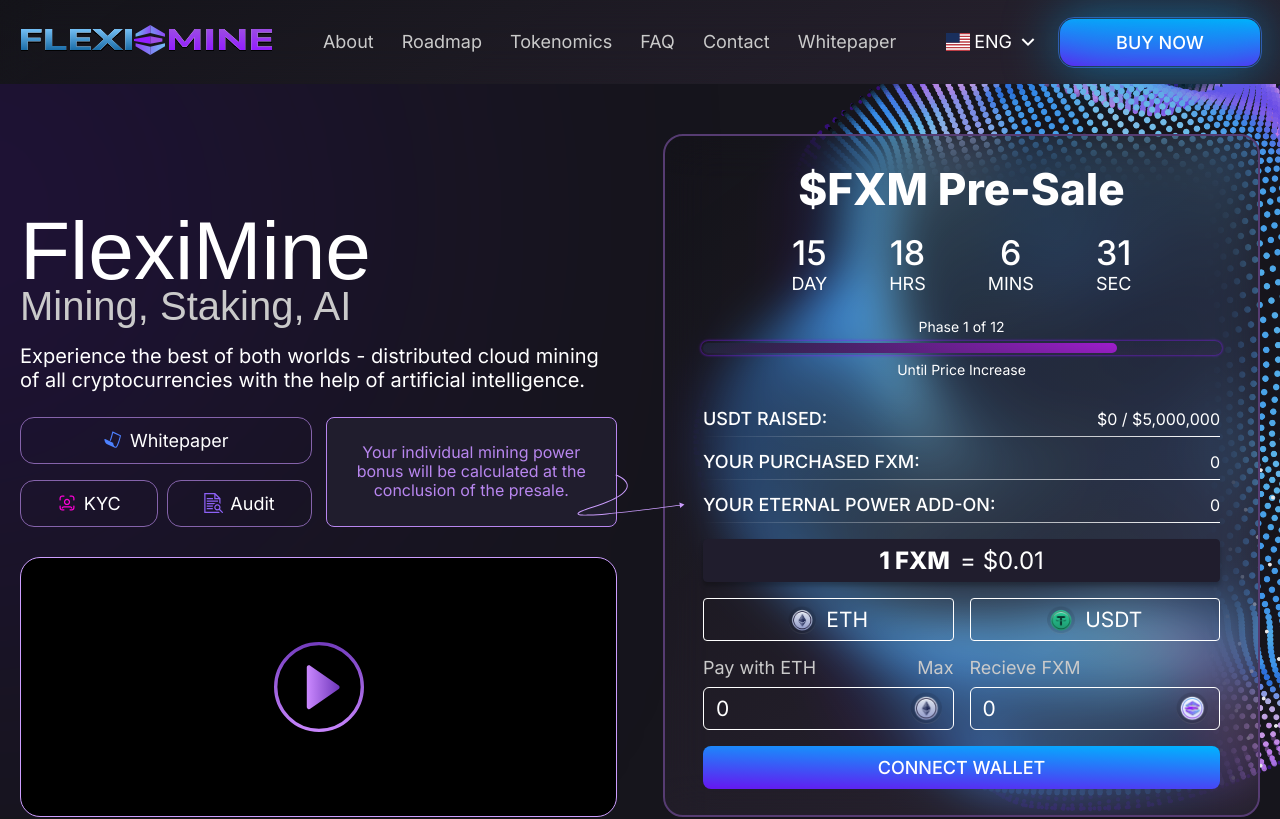
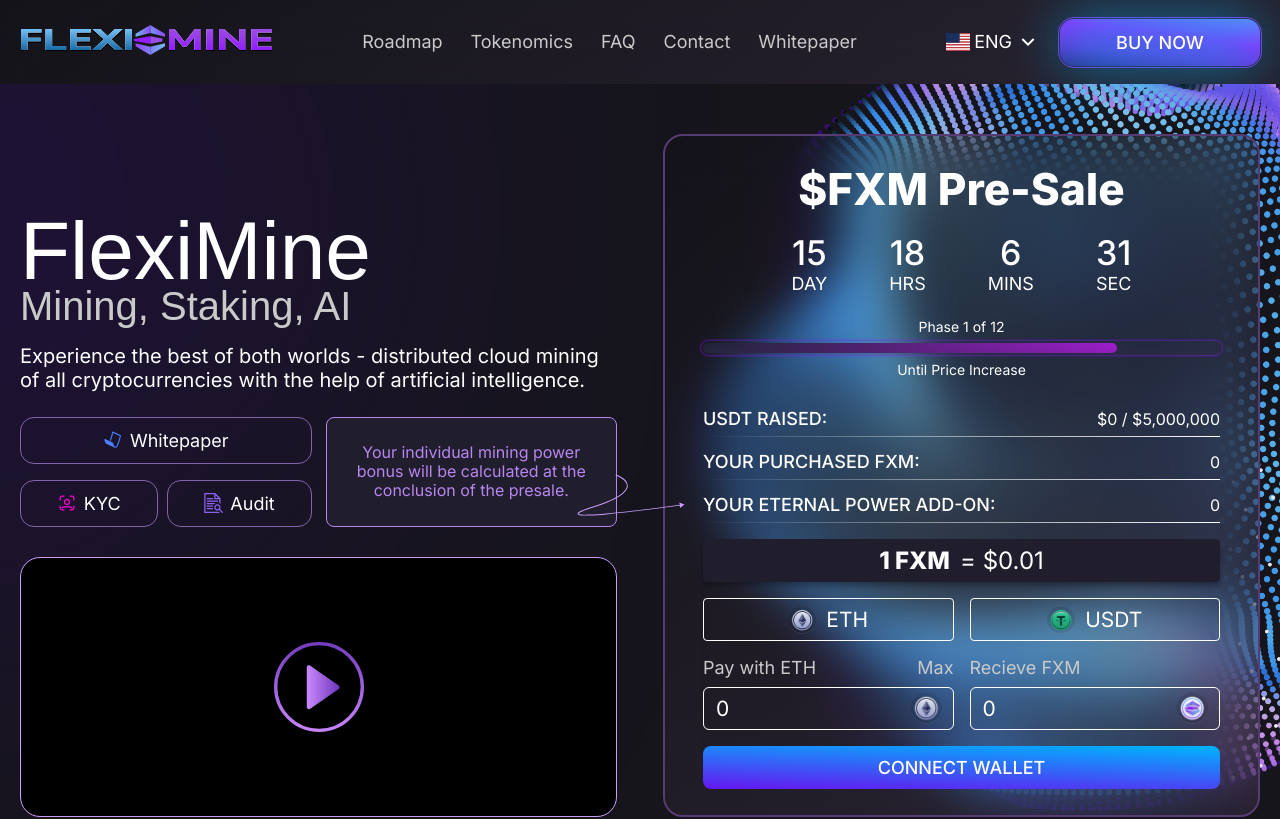
Before and after one commit to azikulov/fleximine, a React (Vite) app: page / in a window 1280 px wide. Shown: the top 819 px of the page. Built offline with nearby package versions, Linux system fonts and the light colour scheme; a web font is replaced by a local one.

Commit message:
[fix] scrollbar

```diff
--- a/src/App.scss
+++ b/src/App.scss
@@ -97,7 +97,8 @@
   &--buy {
     width: 200px;
     height: 47px;
-    background: linear-gradient(2deg, #0b729f -108.41%, #7302ee -12.71%, #00b3ff 98.62%, #03b0fb 98.62%);
+    // background: linear-gradient(2deg, #0b729f -108.41%, #7302ee -12.71%, #00b3ff 98.62%, #03b0fb 98.62%);
+    background: linear-gradient(7deg, #252b7e -5.12%, #6e31dc 32.09%, #932fff 62.48%, #36e7ff 137.94%);
     border-radius: 14px;
 
     font-family: var(--main-font);
@@ -125,7 +126,8 @@
       top: -2px;
 
       border-radius: 16px;
-      border: 1px solid #364ea4;
+      // border: 1px solid #364ea4;
+      border: 1px solid #8630e8;
     }
     &::after {
       content: "";
--- a/src/App.tsx
+++ b/src/App.tsx
@@ -1,4 +1,5 @@
 import { useEffect } from "react";
+import { Scrollbar } from "swiper/modules";
 import { useTranslation } from "react-i18next";
 import Swiper from "swiper";
 import "./App.scss";
@@ -118,12 +119,14 @@
       slidesPerView: "auto",
       spaceBetween: 20,
       scrollbar: sliderScrollbar,
+      modules: [Scrollbar],
     });
 
     const teamSlider = new Swiper(".js-team-slider", {
       slidesPerView: "auto",
       spaceBetween: 20,
       scrollbar: sliderScrollbar,
+      modules: [Scrollbar],
     });
 
     return () => {
@@ -150,11 +153,6 @@
               <div className="header__nav">
                 <nav className="nav">
                   <ul className="nav__list">
-                    <li className="nav__item">
-                      <a href="#" className="nav__link">
-                        {t("About")}
-                      </a>
-                    </li>
                     <li className="nav__item">
                       <a href="#" className="nav__link">
                         {t("Roadmap")}
@@ -584,6 +582,7 @@
                       </div>
                     </div>
                   </div>
+
                   <div className="slider-scrollbar" />
                 </div>
               </div>
--- a/src/main.tsx
+++ b/src/main.tsx
@@ -2,8 +2,9 @@
 import React from "react";
 import ReactDOM from "react-dom/client";
 import "swiper/css";
+import "swiper/css/scrollbar";
 import { App } from "./App";
-import './i18n';
+import "./i18n";
 
 ReactDOM.createRoot(document.getElementById("root")!).render(
   <React.StrictMode>
```
